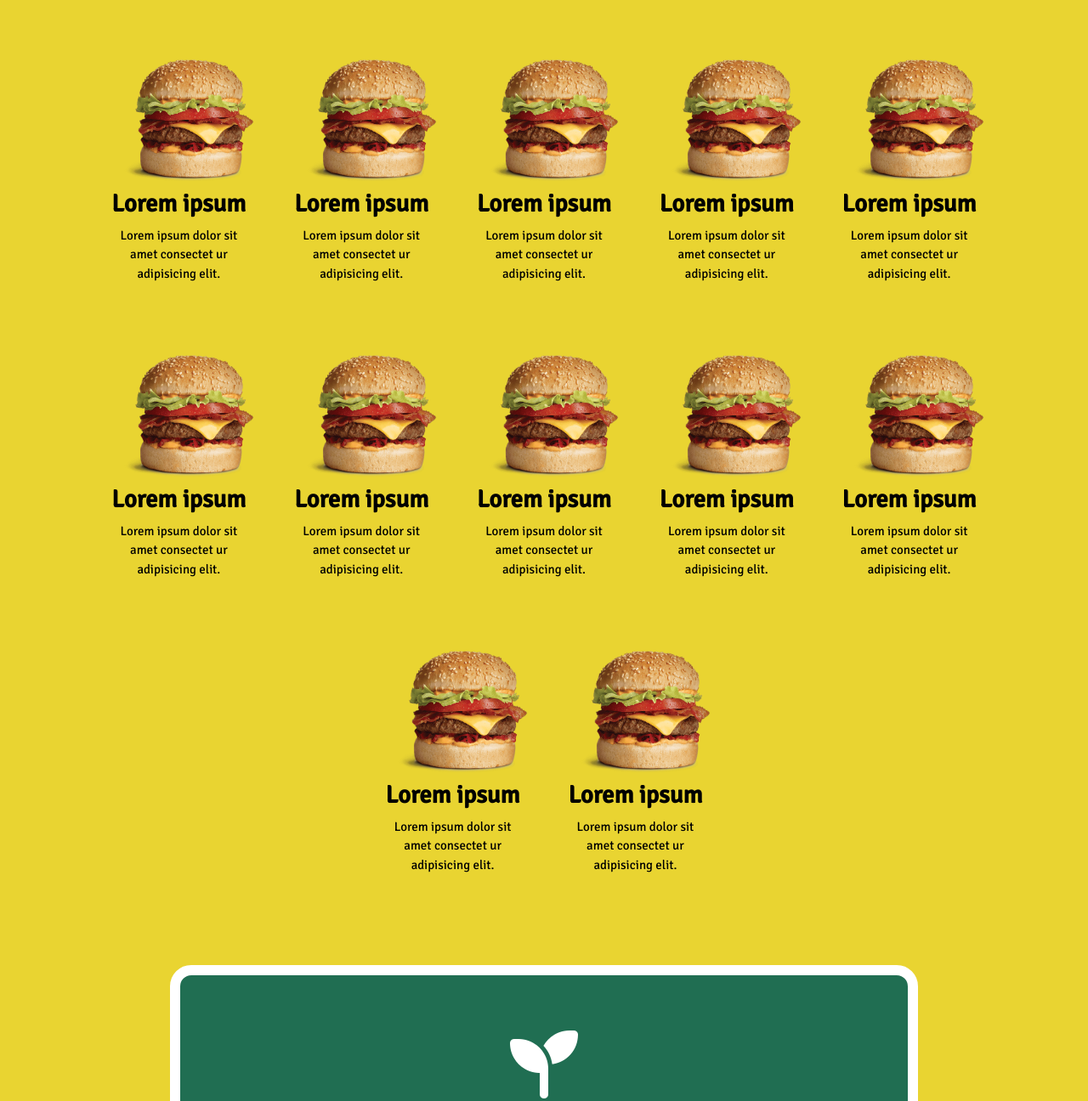
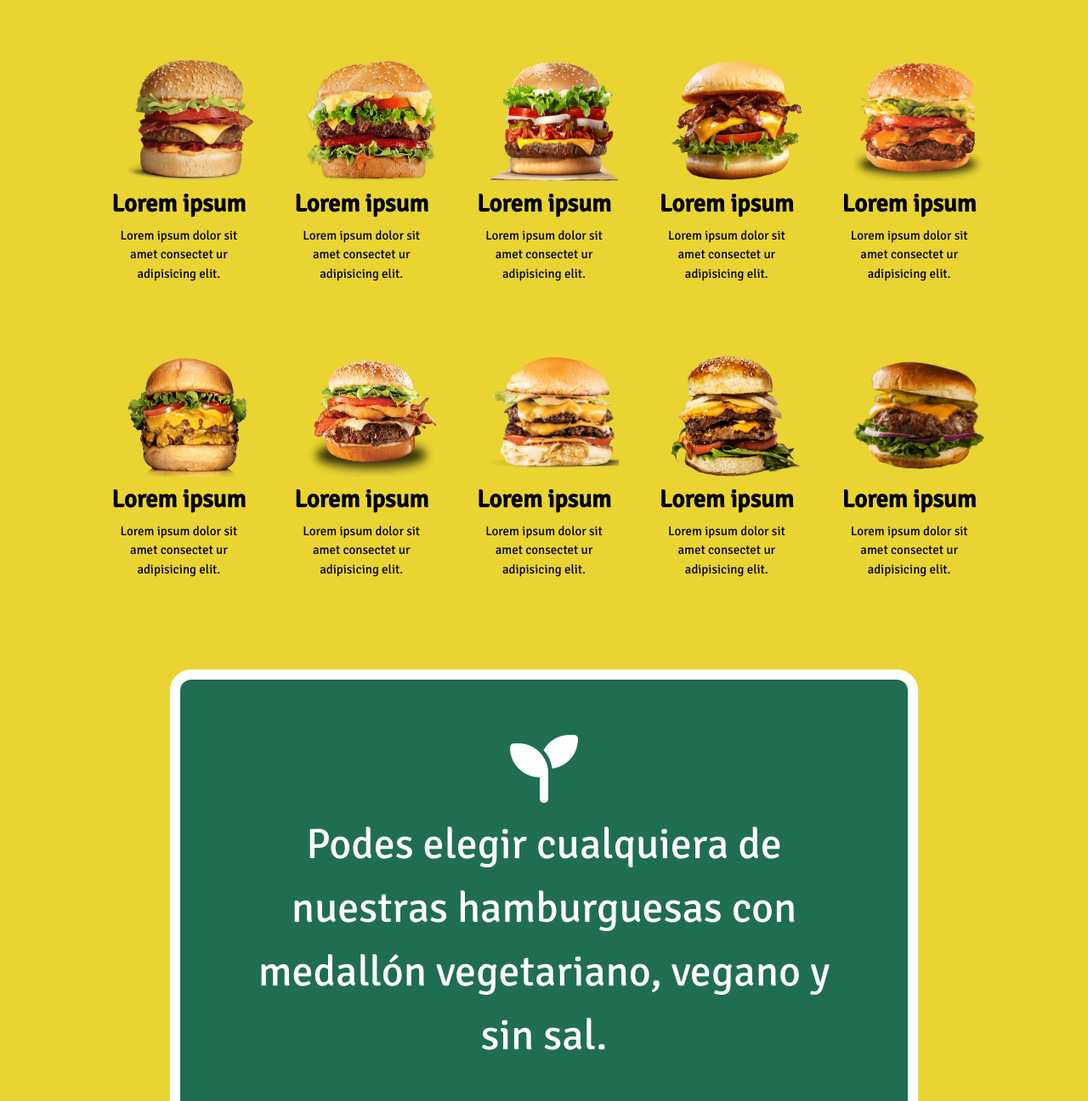
Before and after one commit to RivasLucio/Proyecto-Burger, a website: page index.html in a window 1280 px wide. Shown: the part 1152-2448 px from the top of the page at 85% size. Drawn offline with nearby package versions, Linux system fonts and the light colour scheme.

```diff
--- a/index.html
+++ b/index.html
@@ -88,7 +88,7 @@
                     </div>
                 </div>
                 <div class="burger-target">
-                    <img src="Img/burger1.png" alt="imagen de hamburguesa 2">
+                    <img src="Img/burger2.png" alt="imagen de hamburguesa 2">
                     <div class="burger-target_info">
                         <h1 class="fw-bold">Lorem ipsum </h1>
                         <p>Lorem ipsum dolor sit amet
@@ -96,7 +96,7 @@
                     </div>
                 </div>
                 <div class="burger-target">
-                    <img src="Img/burger1.png" alt="imagen de hamburguesa 3">
+                    <img src="Img/burger3.png" alt="imagen de hamburguesa 3">
                     <div class="burger-target_info">
                         <h1 class=" fw-bold">Lorem ipsum </h1>
                         <p>Lorem ipsum dolor sit amet
@@ -104,7 +104,7 @@
                     </div>
                 </div>
                 <div class="burger-target">
-                    <img src="Img/burger1.png" alt="imagen de hamburguesa 4">
+                    <img src="Img/burger4.png" alt="imagen de hamburguesa 4">
                     <div class="burger-target_info">
                         <h1 class="fw-bold">Lorem ipsum </h1>
                         <p>Lorem ipsum dolor sit amet
@@ -112,7 +112,7 @@
                     </div>
                 </div>
                 <div class="burger-target">
-                    <img src="Img/burger1.png" alt="imagen de hamburguesa 5">
+                    <img src="Img/burger5.png" alt="imagen de hamburguesa 5">
                     <div class="burger-target_info">
                         <h1 class="fw-bold">Lorem ipsum </h1>
                         <p class="">Lorem ipsum dolor sit amet
@@ -120,7 +120,7 @@
                     </div>
                 </div>
                 <div class="burger-target">
-                    <img src="Img/burger1.png" alt="imagen de hamburguesa 6">
+                    <img src="Img/burger6.png" alt="imagen de hamburguesa 6">
                     <div class="burger-target_info">
                         <h1 class="fw-bold">Lorem ipsum </h1>
                         <p>Lorem ipsum dolor sit amet
@@ -128,7 +128,7 @@
                     </div>
                 </div>
                 <div class="burger-target">
-                    <img src="Img/burger1.png" alt="imagen de hamburguesa 7">
+                    <img src="Img/burger7.png" alt="imagen de hamburguesa 7">
                     <div class="burger-target_info">
                         <h1 class="fw-bold">Lorem ipsum </h1>
                         <p>Lorem ipsum dolor sit amet
@@ -136,7 +136,7 @@
                     </div>
                 </div>
                 <div class="burger-target">
-                    <img src="Img/burger1.png" alt="imagen de hamburguesa 8">
+                    <img src="Img/burger8.png" alt="imagen de hamburguesa 8">
                     <div class="burger-target_info">
                         <h1 class="fw-bold">Lorem ipsum </h1>
                         <p>Lorem ipsum dolor sit amet
@@ -144,7 +144,7 @@
                     </div>
                 </div>
                 <div class="burger-target">
-                    <img src="Img/burger1.png" alt="imagen de hamburguesa 9">
+                    <img src="Img/burger9.png" alt="imagen de hamburguesa 9">
                     <div class="burger-target_info">
                         <h1 class="fw-bold">Lorem ipsum </h1>
                         <p>Lorem ipsum dolor sit amet
@@ -152,30 +152,13 @@
                     </div>
                 </div>
                 <div class="burger-target">
-                    <img src="Img/burger1.png" alt="imagen de hamburguesa 10">
+                    <img src="Img/burger10.png" alt="imagen de hamburguesa 10">
                     <div class="burger-target_info">
                         <h1 class="fw-bold">Lorem ipsum </h1>
                         <p>Lorem ipsum dolor sit amet
                            consectet ur adipisicing elit.</p>
                     </div>
                 </div>
-                <div class="burger-target">
-                    <img src="Img/burger1.png" alt="imagen de hamburguesa 11">
-                    <div class="burger-target_info">
-                        <h1 class="fw-bold">Lorem ipsum </h1>
-                        <p>Lorem ipsum dolor sit amet
-                           consectet ur adipisicing elit.</p>
-                    </div>
-                </div>
-                <div class="burger-target">
-                    <img src="Img/burger1.png" alt="imagen de hamburguesa 12">
-                    <div class="burger-target_info">
-                        <h1 class="fw-bold">Lorem ipsum </h1>
-                        <p>Lorem ipsum dolor sit amet
-                           consectet ur adipisicing elit.</p>
-                    </div>
-                </div>
-
             </div>
         </div>
         <div class="vegan">
```
Also changed, not shown: package.json (+6 -2 lines), 1 other file.
